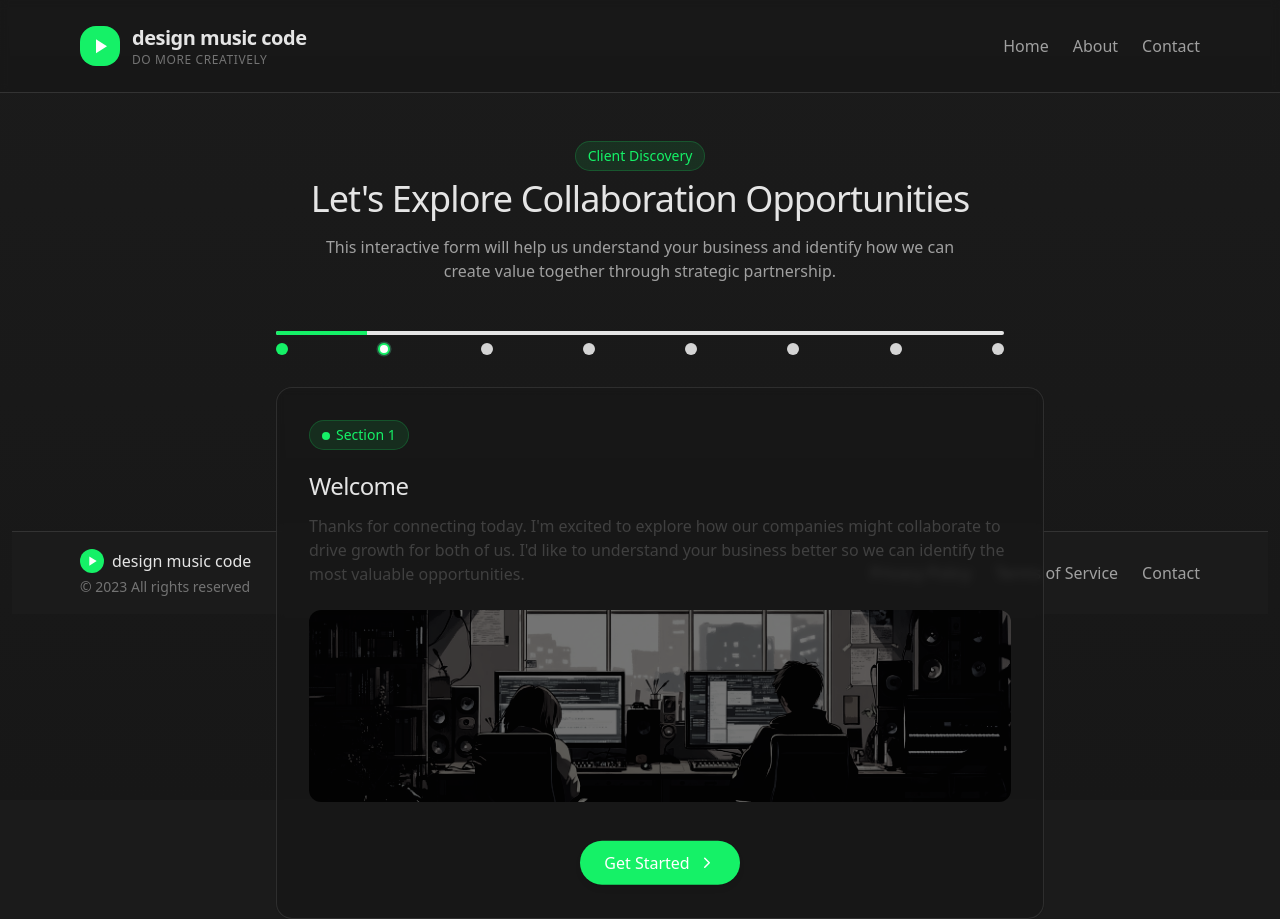
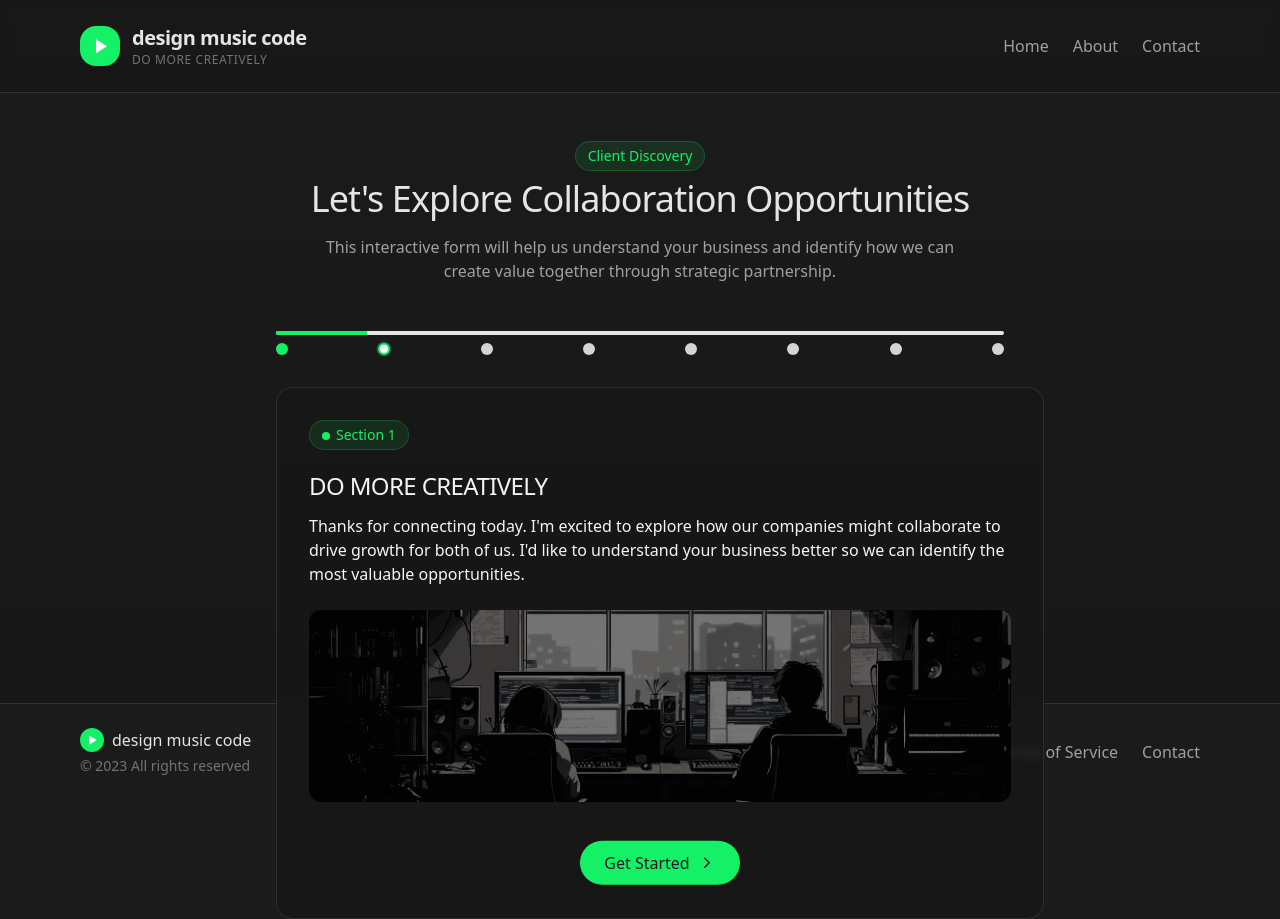
Before and after one commit to console-1/client-discovery, a React (Vite) app: page / in a window 1280 px wide. Built offline with nearby package versions, Linux system fonts and the light colour scheme.

Commit message:
Refactor index page
- Update welcome text
- Change text color
- Fix footer position

```diff
--- a/src/components/DiscoveryForm.tsx
+++ b/src/components/DiscoveryForm.tsx
@@ -1,3 +1,4 @@
+
 import React, { useState, useEffect, useCallback } from 'react';
 import { useToast } from '@/components/ui/use-toast';
 import { cn } from '@/lib/utils';
@@ -27,7 +28,7 @@ interface FormData {
 
 const SECTIONS = [{
   id: 'opening',
-  title: 'Welcome',
+  title: 'DO MORE CREATIVELY',
   description: "Thanks for connecting today. I'm excited to explore how our companies might collaborate to drive growth for both of us. I'd like to understand your business better so we can identify the most valuable opportunities."
 }, {
   id: 'understanding',
@@ -148,7 +149,7 @@ const DiscoveryForm: React.FC = () => {
               className="w-full h-48 object-cover rounded-xl mb-6 opacity-90 img-blend"
             />
             <div className="animate-float">
-              <button onClick={nextSection} className="btn-mint mt-4 flex items-center justify-center gap-2">
+              <button onClick={nextSection} className="btn-mint mt-4 flex items-center justify-center gap-2 text-[#1b1b1b]">
                 Get Started <ChevronRight size={18} />
               </button>
             </div>
--- a/src/components/FormSection.tsx
+++ b/src/components/FormSection.tsx
@@ -1,3 +1,4 @@
+
 import React, { useRef, useEffect } from 'react';
 import { cn } from '@/lib/utils';
 import AnimatedText from './AnimatedText';
@@ -32,9 +33,9 @@ const FormSection: React.FC<FormSectionProps> = ({
           <span>Section {animationDelay / 100 + 1}</span>
         </div>
 
-        {isActive ? <AnimatedText text={title} tag="h2" className="text-2xl font-medium text-stone-800" delay={animationDelay} /> : <h2 className="text-2xl font-medium text-stone-800">{title}</h2>}
+        {isActive ? <AnimatedText text={title} tag="h2" className="text-2xl font-medium text-stone-800 dark:text-[#f5f5f5]" delay={animationDelay} /> : <h2 className="text-2xl font-medium text-stone-800 dark:text-[#f5f5f5]">{title}</h2>}
 
-        {description && isActive ? <AnimatedText text={description} className="text-stone-600" delay={animationDelay + 300} speed={20} /> : description && <p className="text-stone-600">{description}</p>}
+        {description && isActive ? <AnimatedText text={description} className="text-stone-600 dark:text-[#f5f5f5]" delay={animationDelay + 300} speed={20} /> : description && <p className="text-stone-600 dark:text-[#f5f5f5]">{description}</p>}
       </div>
 
       <div className={cn('space-y-4', isActive ? 'animate-fade-in' : '')}>
--- a/src/pages/Index.tsx
+++ b/src/pages/Index.tsx
@@ -3,7 +3,7 @@ import React from 'react';
 import DiscoveryForm from '@/components/DiscoveryForm';
 
 const Index = () => {
-  return <div className="min-h-screen bg-gradient-to-b from-stone-50 to-stone-100 dark:from-stone-800 dark:to-stone-900">
+  return <div className="flex flex-col min-h-screen bg-gradient-to-b from-stone-50 to-stone-100 dark:from-stone-800 dark:to-stone-900">
       <header className="py-6 border-b border-stone-200 dark:border-stone-700 bg-white/70 dark:bg-stone-900/70 backdrop-blur-sm sticky top-0 z-50">
         <div className="container max-w-6xl mx-auto px-4">
           <div className="flex justify-between items-center">
@@ -35,7 +35,7 @@ const Index = () => {
         </div>
       </header>
 
-      <main className="container max-w-6xl mx-auto px-4 py-12 relative mb-24">
+      <main className="container max-w-6xl mx-auto px-4 py-12 relative flex-grow">
         <div className="max-w-3xl mx-auto text-center mb-12">
           <span className="inline-block chip-mint mb-2 animate-fade-in">Client Discovery</span>
           <h1 className="text-4xl font-medium text-stone-800 dark:text-stone-100 mb-4 animate-fade-in" style={{
@@ -53,7 +53,7 @@ const Index = () => {
         <DiscoveryForm />
       </main>
 
-      <footer className="border-t border-stone-200 dark:border-stone-700 bg-white dark:bg-stone-800 mt-16 rounded-none py-[17px] my-[240px] px-0 mx-[12px]">
+      <footer className="border-t border-stone-200 dark:border-stone-700 bg-white dark:bg-stone-800 py-6 mt-auto">
         <div className="container max-w-6xl mx-auto px-4">
           <div className="flex flex-col md:flex-row justify-between items-center">
             <div className="mb-4 md:mb-0">
```
